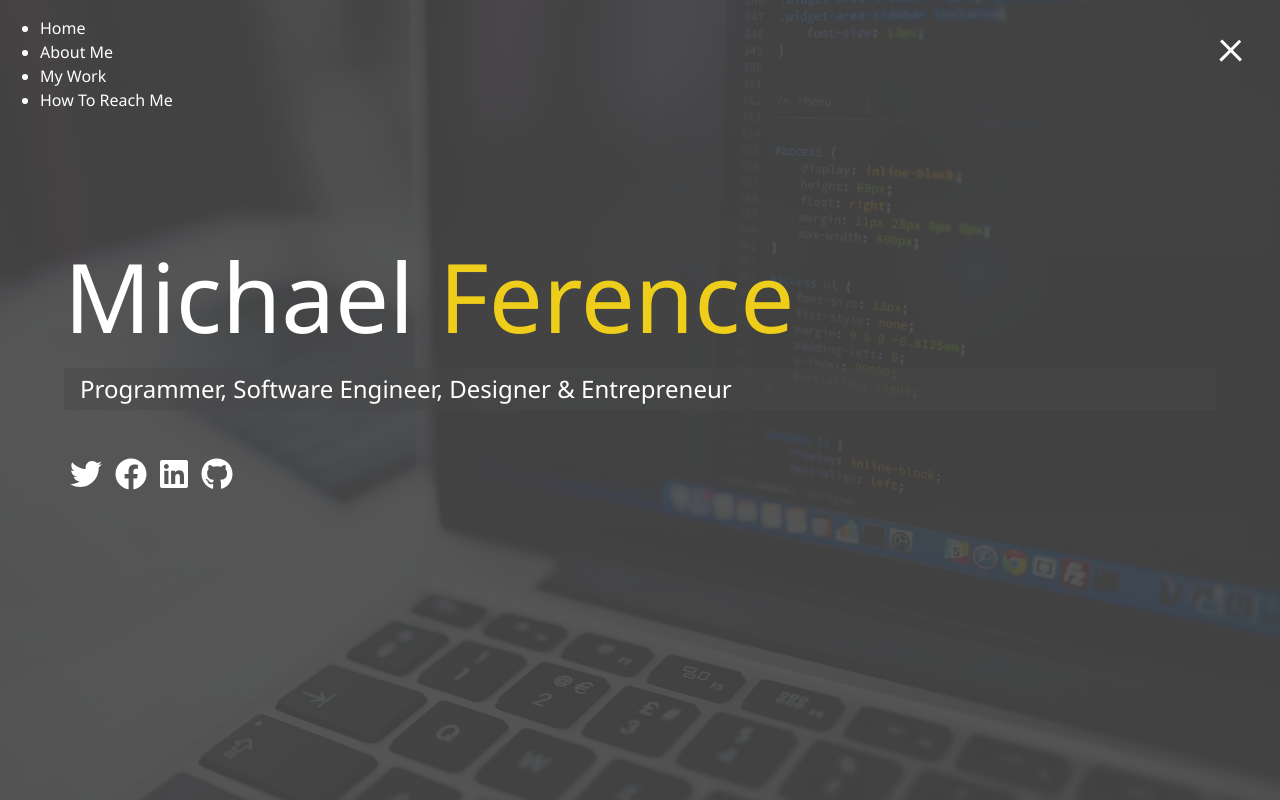
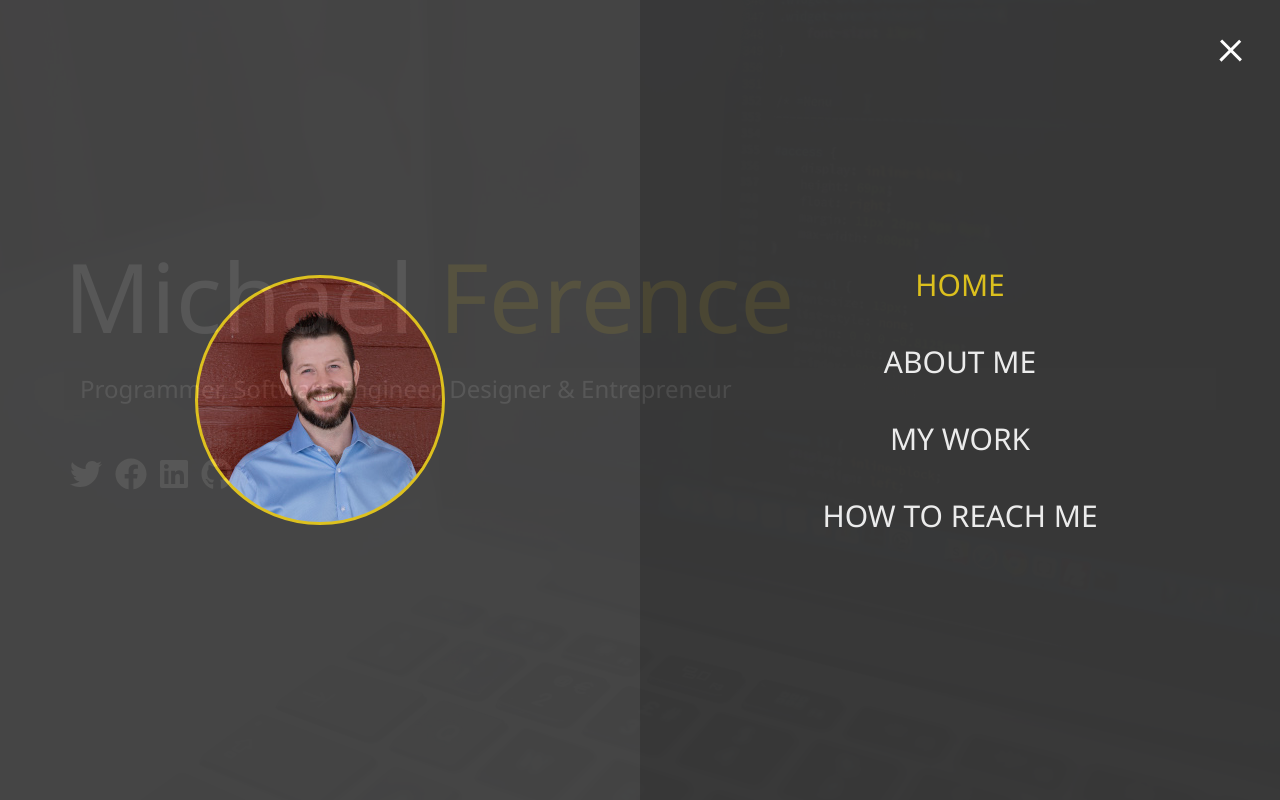
Before and after one commit to mferino/mferino.github.io, a plain HTML site: page index.html in a window 1280 px wide. Both pictures are taken after a click on the element 1231 px from the left and 47 px from the top of the page. Drawn offline with Linux system fonts and the light colour scheme.

Commit message:
Menu overlay - desktop

```diff
--- a/css/main.css
+++ b/css/main.css
@@ -19,6 +19,76 @@
       opacity: 0; }
     .menu-btn.close .btn-line:nth-child(3) {
       transform: rotate(-45deg) translate(7px, -6px); }
+
+.menu {
+  position: fixed;
+  top: 0;
+  width: 100%;
+  opacity: 0.9;
+  visibility: hidden; }
+  .menu.show {
+    visibility: visible; }
+  .menu-branding, .menu-nav {
+    display: flex;
+    flex-flow: column wrap;
+    align-items: center;
+    justify-content: center;
+    float: left;
+    width: 50%;
+    height: 100vh;
+    overflow: hidden; }
+  .menu-nav {
+    margin: 0;
+    padding: 0;
+    background: #373737;
+    list-style: none;
+    transform: translate3d(0, -100%, 0);
+    transition: all 0.5s ease-out; }
+    .menu-nav.show {
+      transform: translate3d(0, 0, 0); }
+  .menu-branding {
+    background: #444;
+    transition: all 0.5s ease-out;
+    transform: translate3d(0, 100%, 0); }
+    .menu-branding.show {
+      transform: translate3d(0, 0, 0); }
+    .menu-branding .portrait {
+      width: 250px;
+      height: 250px;
+      background: url("../img/mf_portrait_medium.jpg");
+      border-radius: 50%;
+      border: solid 3px #eece1a; }
+  .menu .nav-item {
+    transform: translate3d(600px, 0, 0);
+    transition: all 0.5s ease-out; }
+    .menu .nav-item.show {
+      transform: translate3d(0, 0, 0); }
+    .menu .nav-item.current > a {
+      color: #eece1a; }
+  .menu .nav-link {
+    display: inline-block;
+    position: relative;
+    font-size: 30px;
+    text-transform: uppercase;
+    padding: 1rem 0;
+    font-weight: 300;
+    color: #fff;
+    text-decoration: none;
+    transition: all 0.5s ease-out; }
+    .menu .nav-link:hover {
+      color: #eece1a; }
+
+.nav-item:nth-child(1) {
+  transition-delay: 0.1s; }
+
+.nav-item:nth-child(2) {
+  transition-delay: 0.2s; }
+
+.nav-item:nth-child(3) {
+  transition-delay: 0.3s; }
+
+.nav-item:nth-child(4) {
+  transition-delay: 0.4s; }
 
 * {
   box-sizing: border-box; }
--- a/index.html
+++ b/index.html
@@ -19,8 +19,9 @@
             <div class="menu-branding">
                 <div class="portrait"></div>
             </div>
+
             <ul class="menu-nav">
-                <li class="nav-item">
+                <li class="nav-item current">
                     <a href="/" class="nav-link">
                         Home
                     </a>
```
Also changed, not shown: img/mf_portrait_medium.jpg (added), img/mf_portrait_small.jpg (added).
